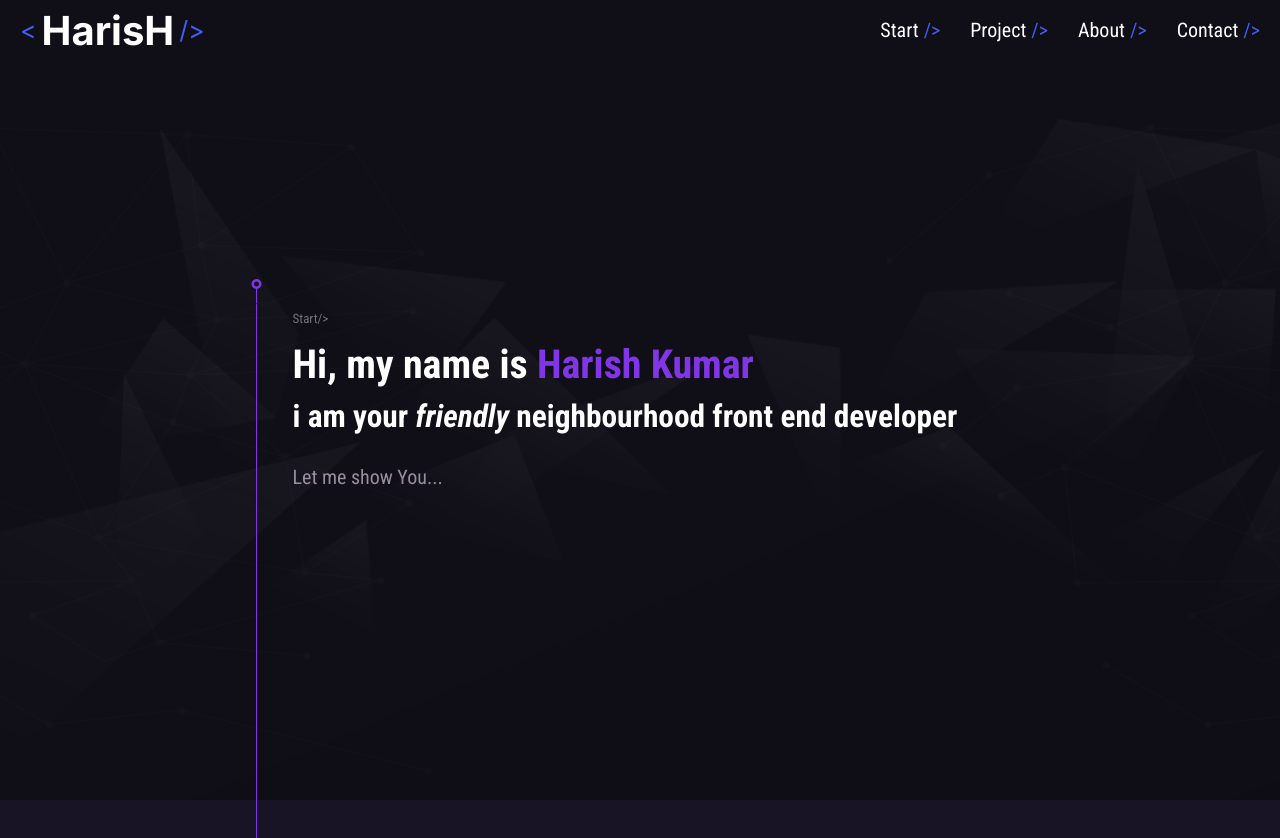
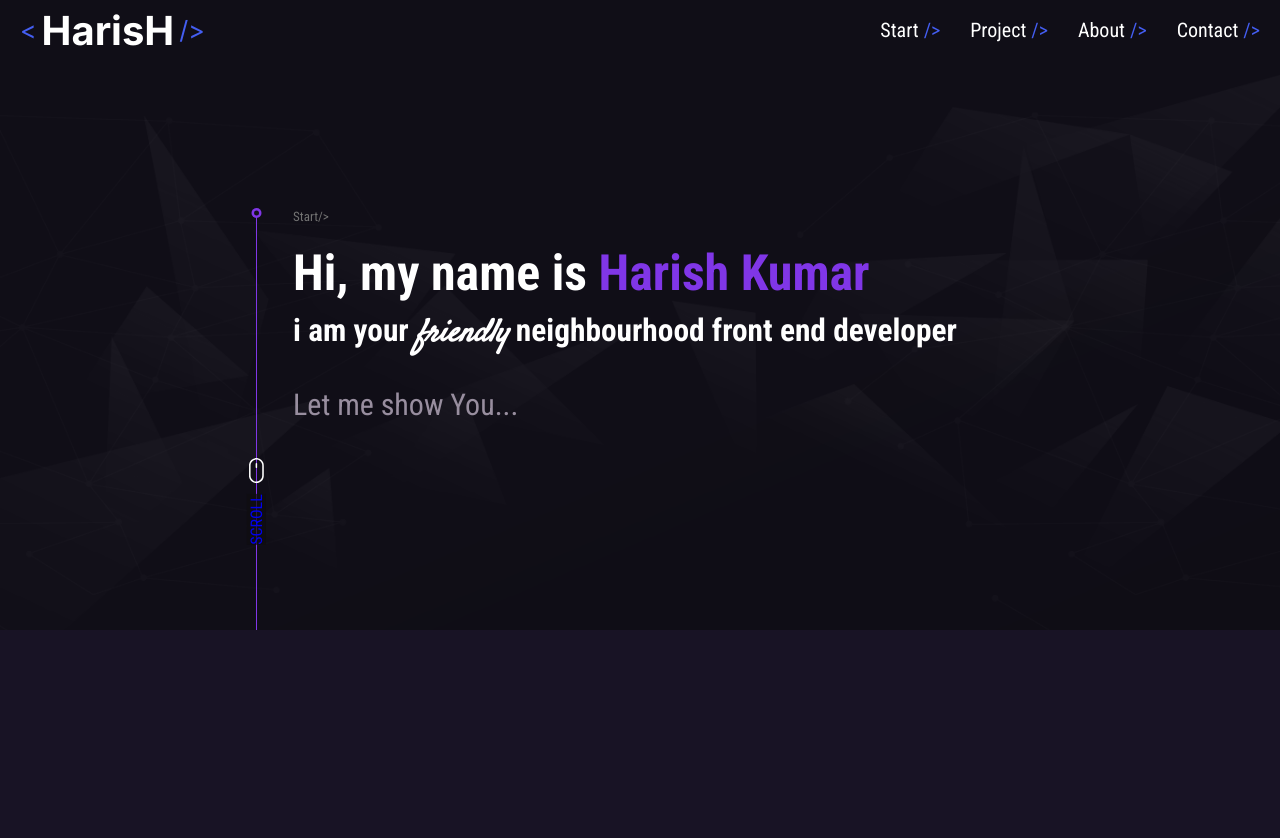
Before and after one commit to harishfuego33/newPortfolio, a React (Create React App) app: page / in a window 1280 px wide. Shown: the top 838 px of the page. Built offline with nearby package versions, Linux system fonts and the light colour scheme.

Commit message:
Langing page complited

```diff
--- a/src/App.js
+++ b/src/App.js
@@ -1,17 +1,15 @@
 import NavBar from "./comps/navbar";
 import Start from "./pages/Startsection";
-// import mouse from "./assests/icon/mouse.svg";
 // import Link from "react";
 import "./index.css";
 export default function App() {
   return (
     <main className="MAIN">
       <NavBar />
-
       <Start />
-      <section className="project__section" id="#Project"></section>
-      <section className="about__section" id="#About"></section>
-      <section className="contact__section" id="#Contact"></section>
+      <section className="project__section" id="Project"></section>
+      <section className="about__section" id="About"></section>
+      <section className="contact__section" id="Contact"></section>
     </main>
   );
 }
--- a/src/index.css
+++ b/src/index.css
@@ -1,5 +1,6 @@
 @import url("https://fonts.googleapis.com/css2?family=Roboto+Condensed:ital,wght@0,100..900;1,100..900&display=swap");
 @import url("https://fonts.googleapis.com/css2?family=Inter+Tight:ital,wght@0,100..900;1,100..900&family=Inter:wght@100..900&family=Roboto+Condensed:ital,wght@0,100..900;1,100..900&display=swap");
+@import url("https://fonts.googleapis.com/css2?family=Satisfy&display=swap");
 /* front-1  font-family: 'Roboto Condensed'; */
 /* front-2  font-family: "Inter", sans-serif; */
 
@@ -21,6 +22,7 @@
 }
 html {
   font-size: 62.5%;
+  scroll-behavior: smooth;
 }
 
 body {
@@ -28,7 +30,10 @@ body {
   width: 100%;
 }
 .color-purple {
-  color: var(--primary);
+  color: var(--primary) !important;
+}
+.satcify {
+  font-family: "Satisfy", cursive;
 }
 main {
   min-height: 100vh;
@@ -60,7 +65,6 @@ main {
   font-size: 2.5rem;
   font-family: 400;
 }
-
 .navbar__options {
   display: flex;
   justify-content: space-between;
@@ -93,15 +97,18 @@ main {
   width: 100%;
   display: flex;
   align-items: center;
+  position: relative;
+  min-height: 63rem;
 }
 .timeline {
   position: absolute;
   bottom: 0;
   width: 1px;
-  height: 91%;
+  height: 66%;
   left: 20%;
-  top: 8.9%;
+  top: 34%;
   background-color: var(--primary);
+  max-height: 80%;
 }
 .ellipse {
   height: 1rem;
@@ -123,26 +130,47 @@ main {
   background-color: var(--about-background);
 }
 .start {
-  position: absolute;
   font-family: "Roboto Condensed";
   color: #727272;
   font-size: 1.3rem;
-  /* transform: translate(3rem, -1.8rem); */
 }
-.mouse {
-  width: 2rem;
-  height: 2rem;
+.scroll-box {
+  position: absolute;
+  bottom: 21%;
+  left: 19.45%;
+  z-index: 3;
+  height: 4rem;
+  text-decoration: none;
+  transition: transform 0.3s;
+}
+.mouse-icon {
+  width: 2.5rem;
+  height: 2.5rem;
+}
+.scoll {
+  font-family: "Roboto Condensed";
+  transform: rotate(-90deg) translate(-25px, -18px);
+  background-color: #0e0d10b6;
+  z-index: 3;
+  font-size: 1.6rem;
+}
+.scoll:active {
+  color: var(--primary);
+}
+.scroll-box:hover {
+  transform: scale(1.2) translate(3px, 1px);
 }
 .intro__article {
-  flex: initial;
-  align-self: center;
+  flex: initial !important;
+  justify-self: center;
   align-items: center;
   width: 100%;
   display: flex;
   flex-wrap: wrap;
   margin-left: -15px;
   margin-right: -15px;
-  /* margin-top: ; */
+  height: 30rem;
+  flex-shrink: 0;
 }
 .row {
   margin-inline: auto;
@@ -151,8 +179,8 @@ main {
 }
 .intro__hi {
   color: white;
-  font-size: 4rem;
-  margin-top: 3rem;
+  font-size: 5rem;
+  margin-top: 2rem;
 }
 .intro__friend {
   color: white;
@@ -161,7 +189,7 @@ main {
 }
 .into__letme {
   margin-top: 3rem;
-  font-size: 2rem;
+  font-size: 3rem;
   color: var(--lite-gray);
 }
 .project__section {
--- a/src/pages/Startsection.js
+++ b/src/pages/Startsection.js
@@ -1,14 +1,15 @@
+// import Link from "react";
 import mouse from "../assests/icon/mouse.svg";
 export default function Start() {
   return (
     <section className="Start__section" id="#Start">
       <article className="intro__article">
+        <a href="#Contact" className="scroll-box">
+          <img src={mouse} alt="mouse" className="mouse-icon" />
+          <p className="scoll">SCROLL</p>
+        </a>
         <div className="timeline">
           <div className="ellipse"></div>
-
-          {/* <Link to="#"> */}
-          <img src={mouse} alt="mouse" />
-          {/* </Link> */}
         </div>
         <div className="row">
           <p className="start">
@@ -19,7 +20,8 @@ export default function Start() {
             <strong className="color-purple">Harish Kumar</strong>
           </h1>
           <h3 className="intro__friend">
-            i am your <em>friendly</em> neighbourhood front end developer
+            i am your <em className="satcify">friendly</em> neighbourhood front
+            end developer
           </h3>
           <p className="into__letme"> Let me show You...</p>
         </div>
```
Also changed, not shown: src/assests/bg-project.webp (added), src/assests/icon/mouse.svg.
